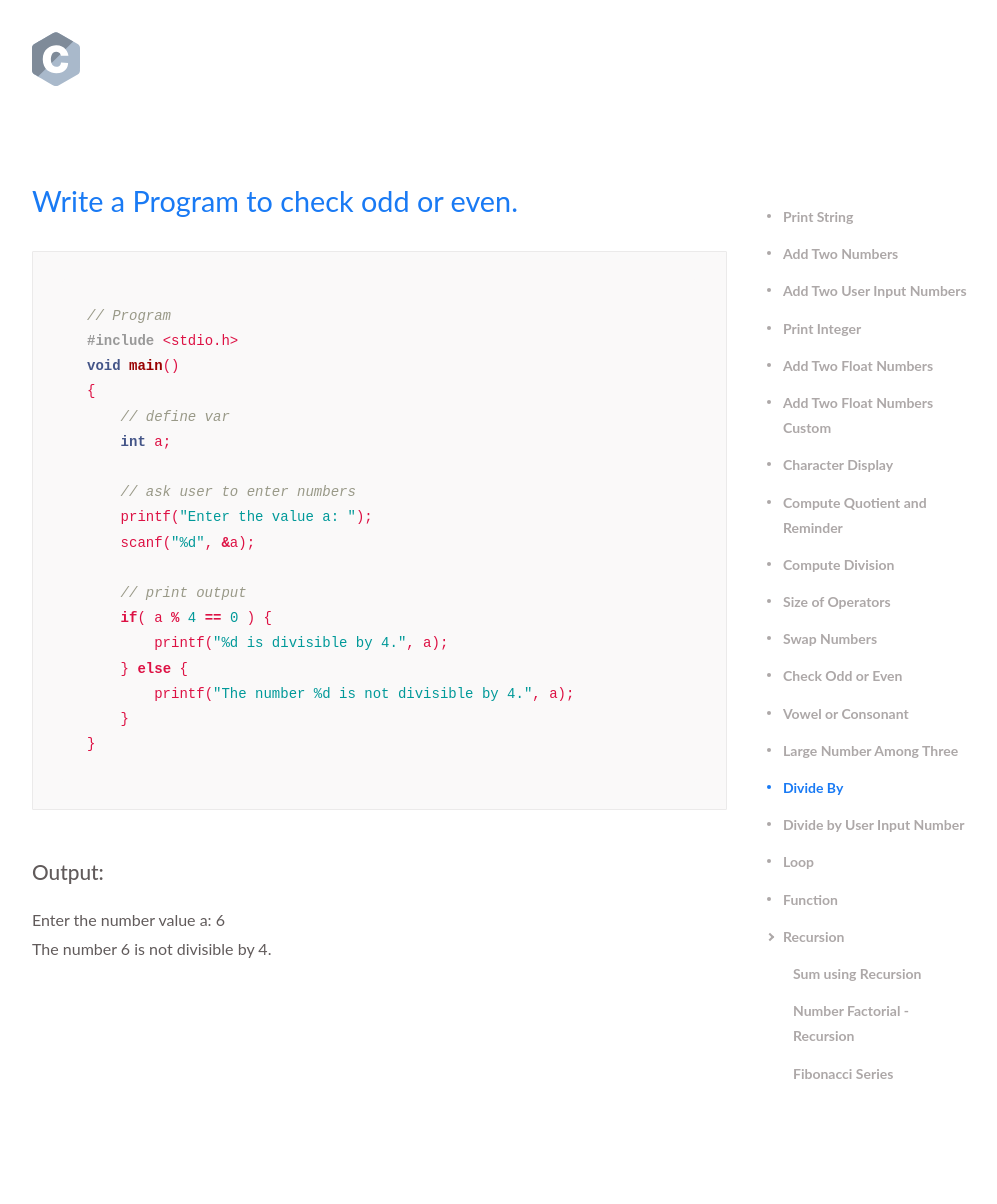
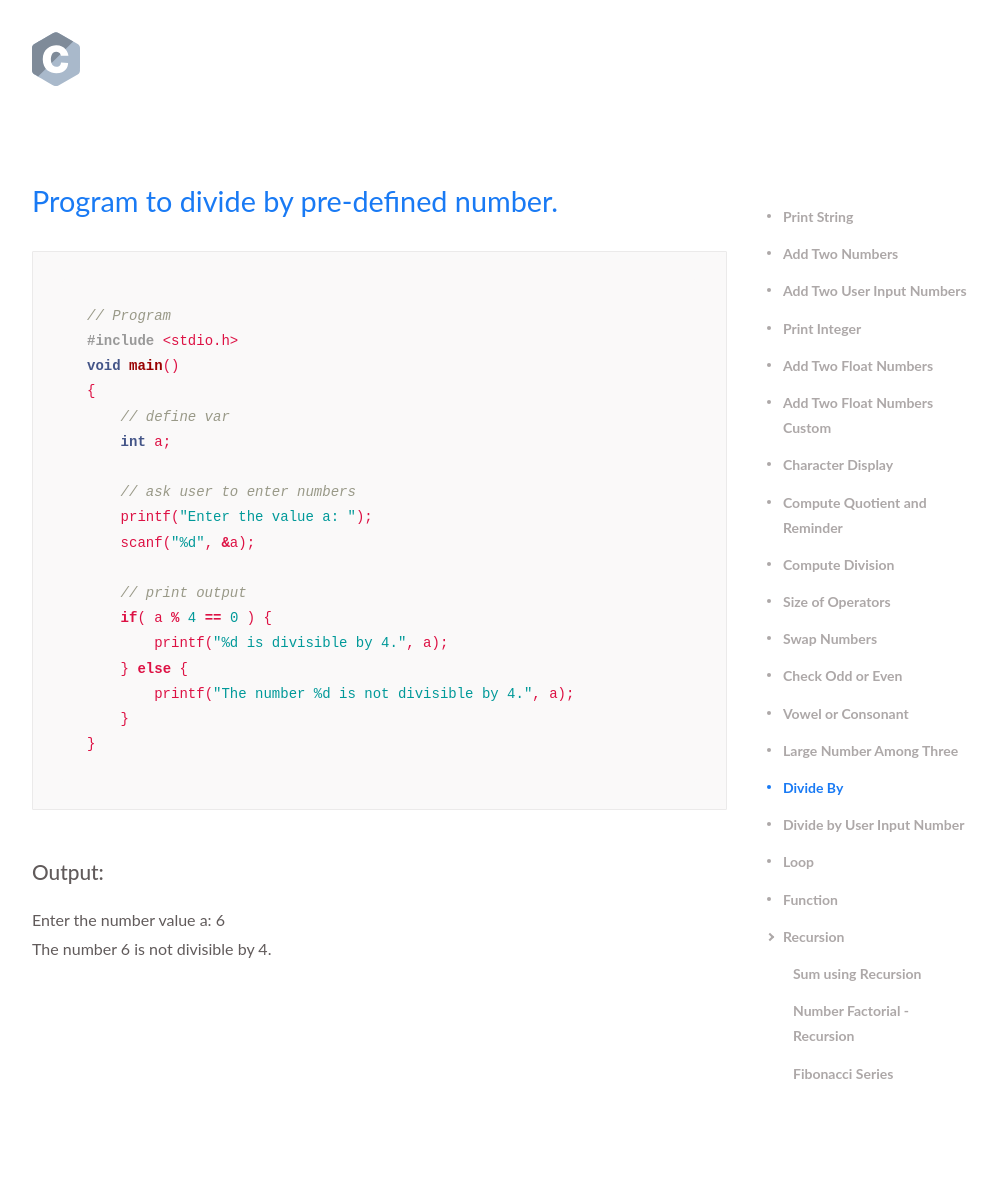
Before and after one commit to saroz/C-Basics, a Jekyll site: the page built from divide-by.md, in a window 1280 px wide. Shown: the whole page, without its empty margins (138-1135 px from the left). Built offline with Jekyll 4.4.1, drawn with Linux system fonts in a browser that asks for light colours.

Commit message:
fix typo

````diff
--- a/_config.yml
+++ b/_config.yml
@@ -1,4 +1,4 @@
-name: // saroz
+name: saroz
 title: The C Programming Language
 author:
   name: Saroj Kumar Poddar
--- a/divide-by.md
+++ b/divide-by.md
@@ -4,7 +4,7 @@ permalink: /divide-by/
 layout: default
 ---
 
-## Write a Program to check odd or even.
+## Program to divide by pre-defined number.
 
 ``` c
 // Program
````
Also changed, not shown: check-odd-even.md (+1 -1 lines), divide-by-input-number.md (+1 -1 lines).
